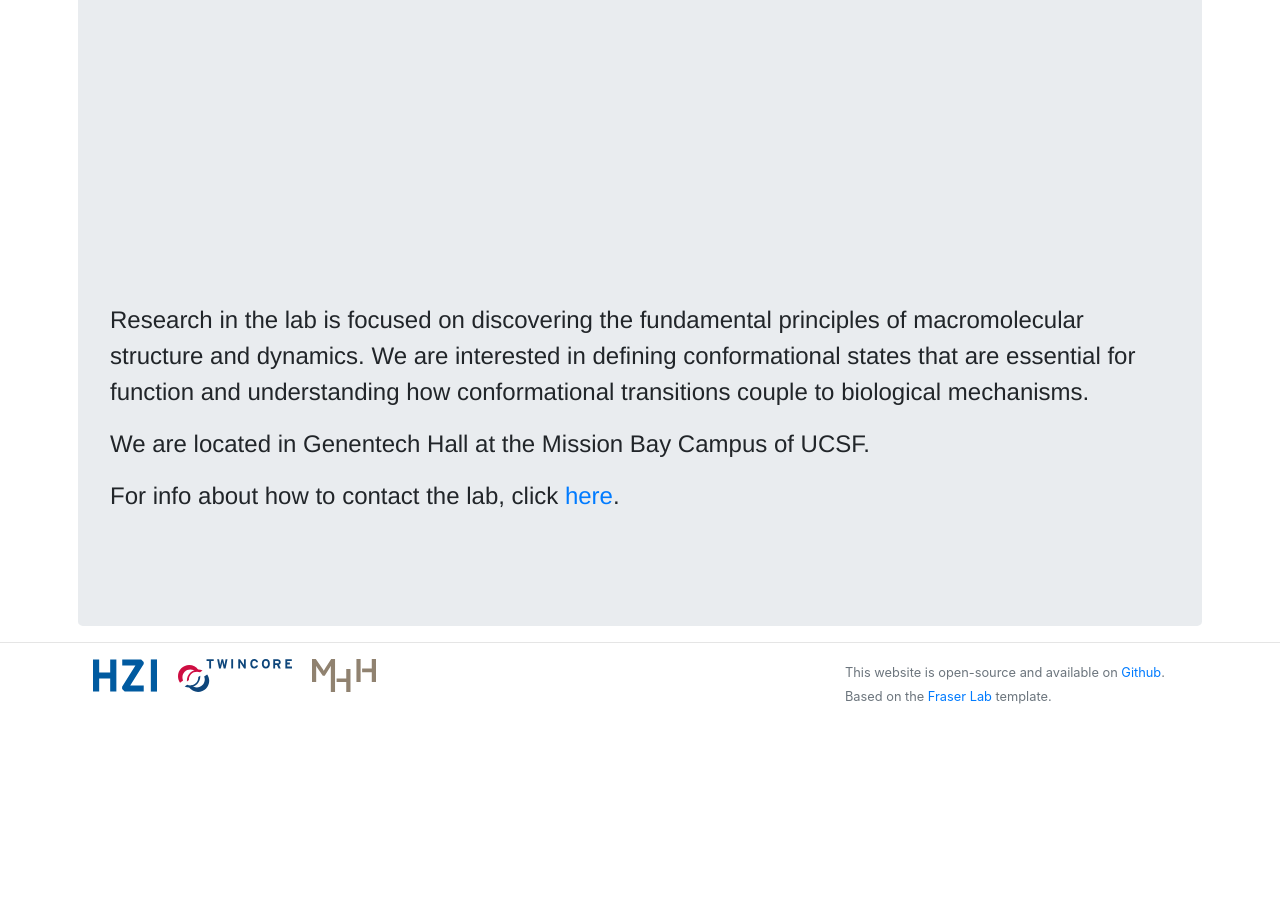
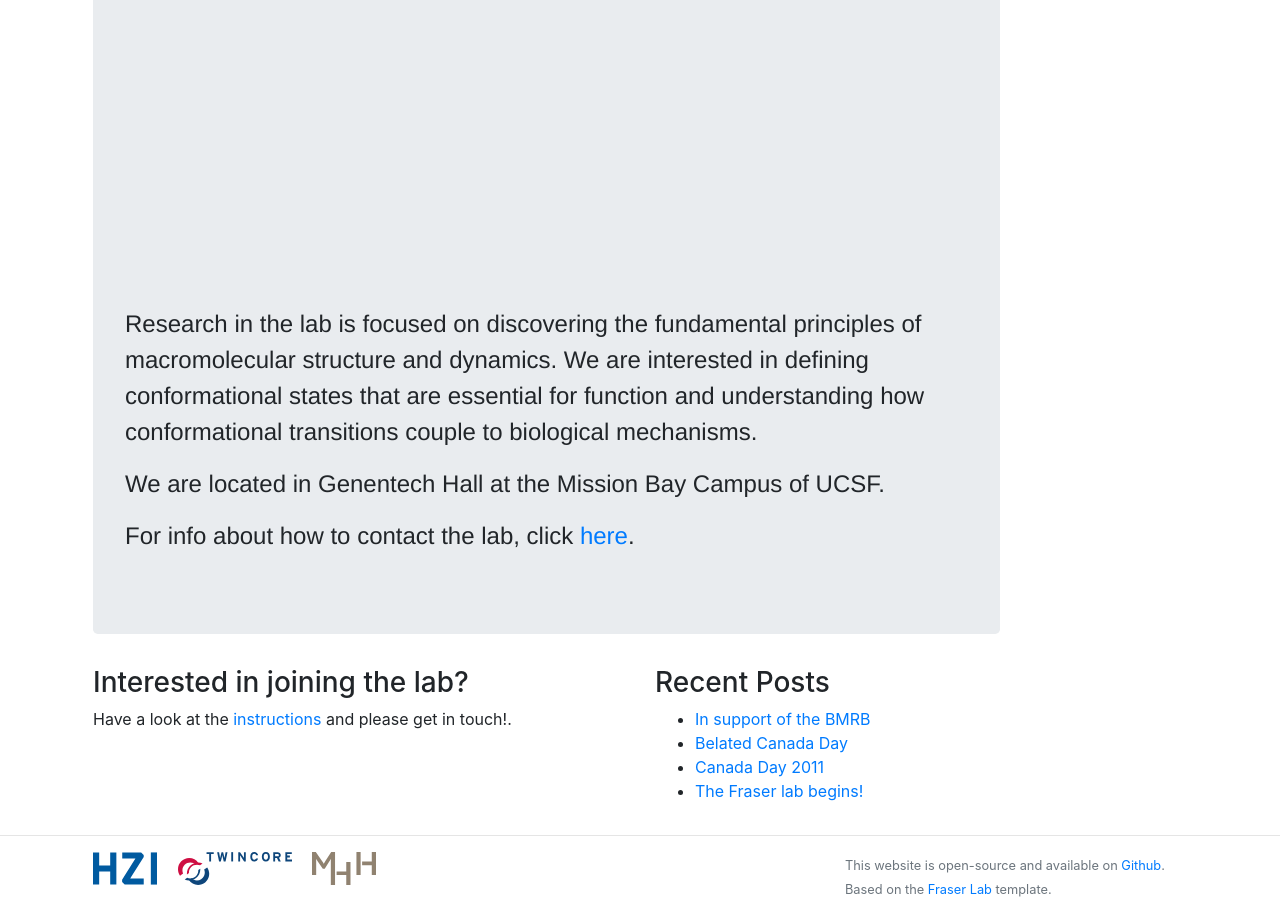
Before and after one commit to fmulenge/fmulenge.github.io, a Jekyll site: the page built from index.md, in a window 1280 px wide and 900 px high, scrolled down 648 px. Built offline with Jekyll 4.4.1, drawn with Linux system fonts in a browser that asks for light colours; before the commit the page ends 1355 px from its top, so only the background shows below that; some of the changed text lies outside the part shown.

Commit message:
Update home.html

```diff
--- a/_layouts/home.html
+++ b/_layouts/home.html
@@ -1,12 +1,27 @@
 {% include header.html %}
 <div class="container px-2 max-width: 100%">
     <img class="img-fluid mx-auto d-block" src="/static/img/logo/jf_aa_logo.jpg" alt="Fraser at UCSF, in molecular form">
+    <small>Proteus Oceani & Tethyos filius</small> <small class="text-muted">adopted from </small>
     <div class="row">
-        <div class="col-sm-15">
-    	    <div class="jumbotron h-100">
+        <div class="col-md-10">
+    	    <div class="jumbotron">
         	    {{ content }}
             </div>
         </div>
     </div>
+    <div class="row">
+        <div class="col">
+             <h3> Interested in joining the lab? </h3>
+             Have a look at the <a href="{{ site.url }}/join">instructions</a> and please get in touch!.<br>
+        </div>
+        <div class="col">
+            <h3> Recent Posts </h3>
+            <ul>
+              {% for post in site.posts limit: 5 %}
+                <li><a href="{{ post.url }}">{{ post.title }}</a></li>
+              {% endfor %}
+            </ul>
+        </div>
+    </div>
 </div>
 {% include footer.html %}
```
